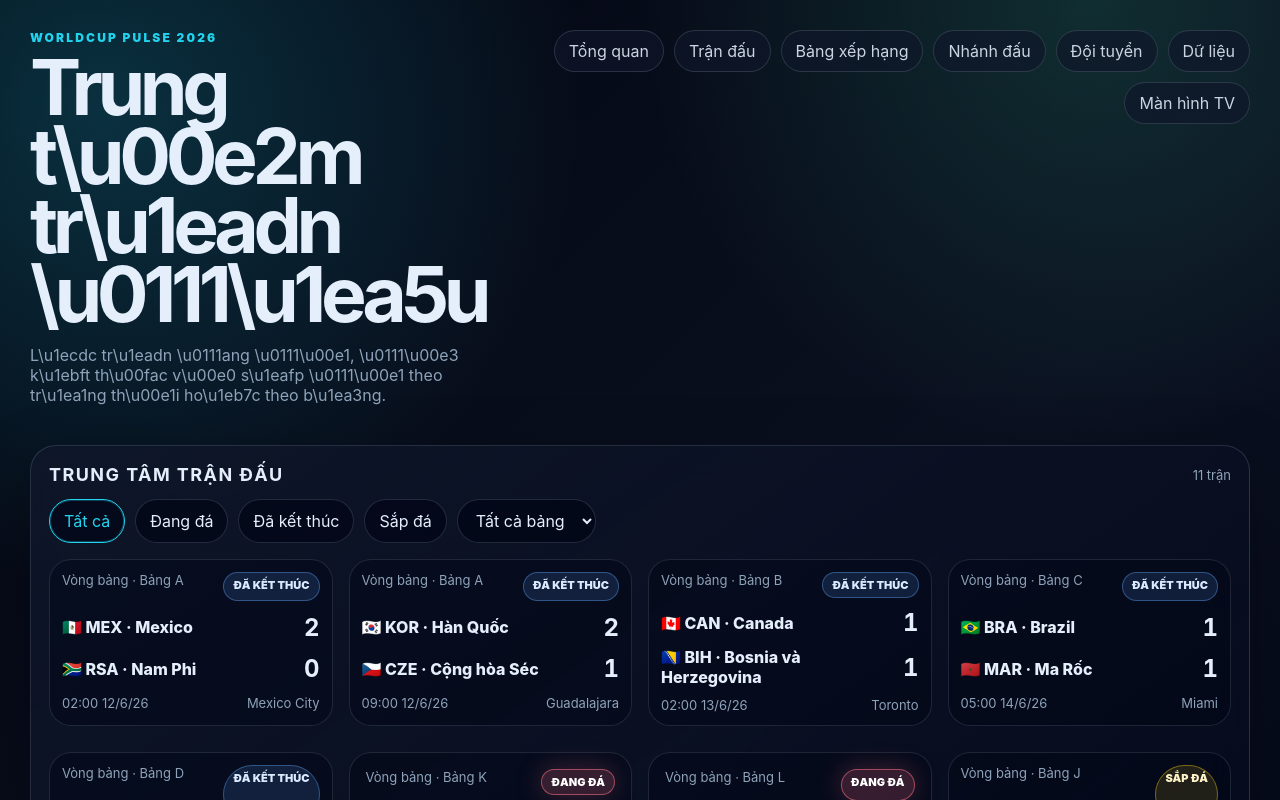
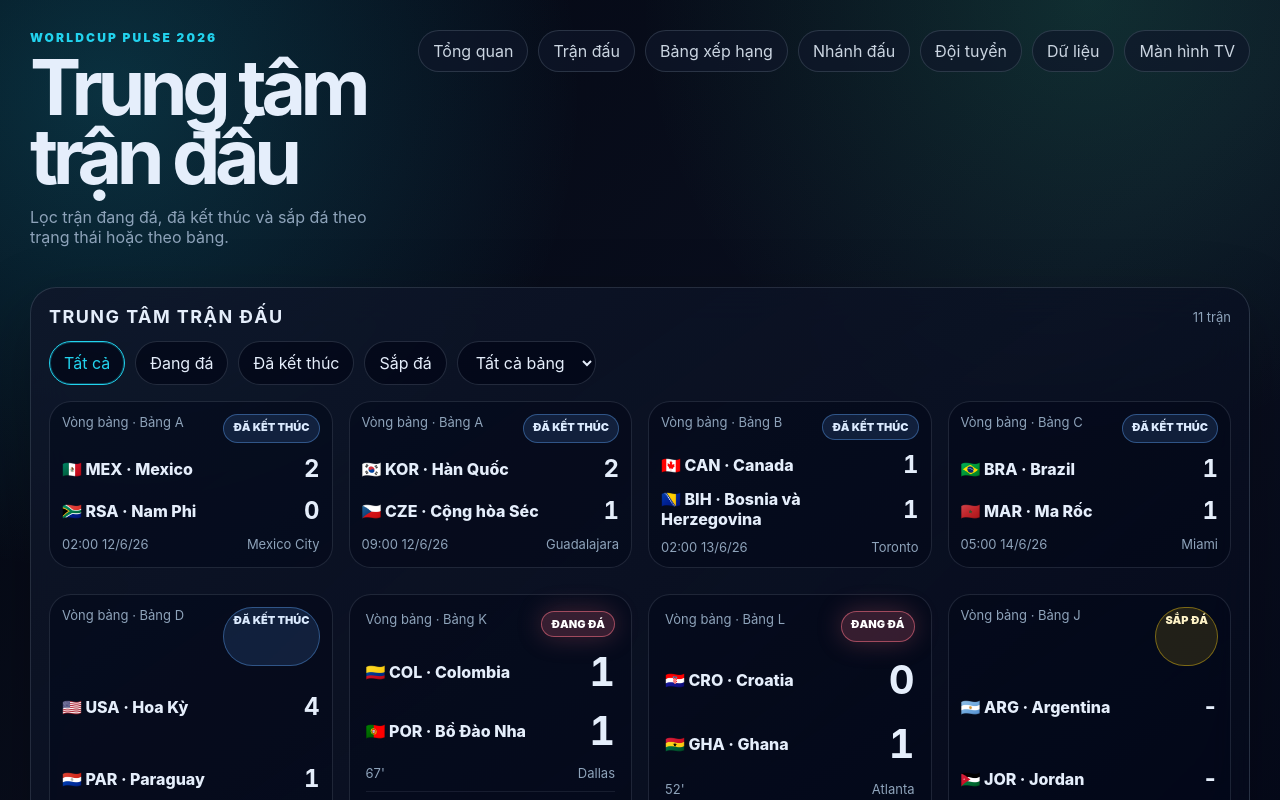
Before and after one commit to hydakyo/wc2026, a Next.js app: page /matches in a window 1280 px wide. Shown: the top 800 px of the page. Built offline with nearby package versions, Linux system fonts and the light colour scheme.

Commit message:
fix matches text

```diff
--- a/app/matches/page.tsx
+++ b/app/matches/page.tsx
@@ -3,7 +3,7 @@ import { Shell } from '@/components/Shell';
 
 export default function MatchesPage() {
   return (
-    <Shell title="Trung t\u00e2m tr\u1eadn \u0111\u1ea5u" subtitle="L\u1ecdc tr\u1eadn \u0111ang \u0111\u00e1, \u0111\u00e3 k\u1ebft th\u00fac v\u00e0 s\u1eafp \u0111\u00e1 theo tr\u1ea1ng th\u00e1i ho\u1eb7c theo b\u1ea3ng.">
+    <Shell title="Trung tâm trận đấu" subtitle="Lọc trận đang đá, đã kết thúc và sắp đá theo trạng thái hoặc theo bảng.">
       <MatchExplorer />
     </Shell>
   );
```
